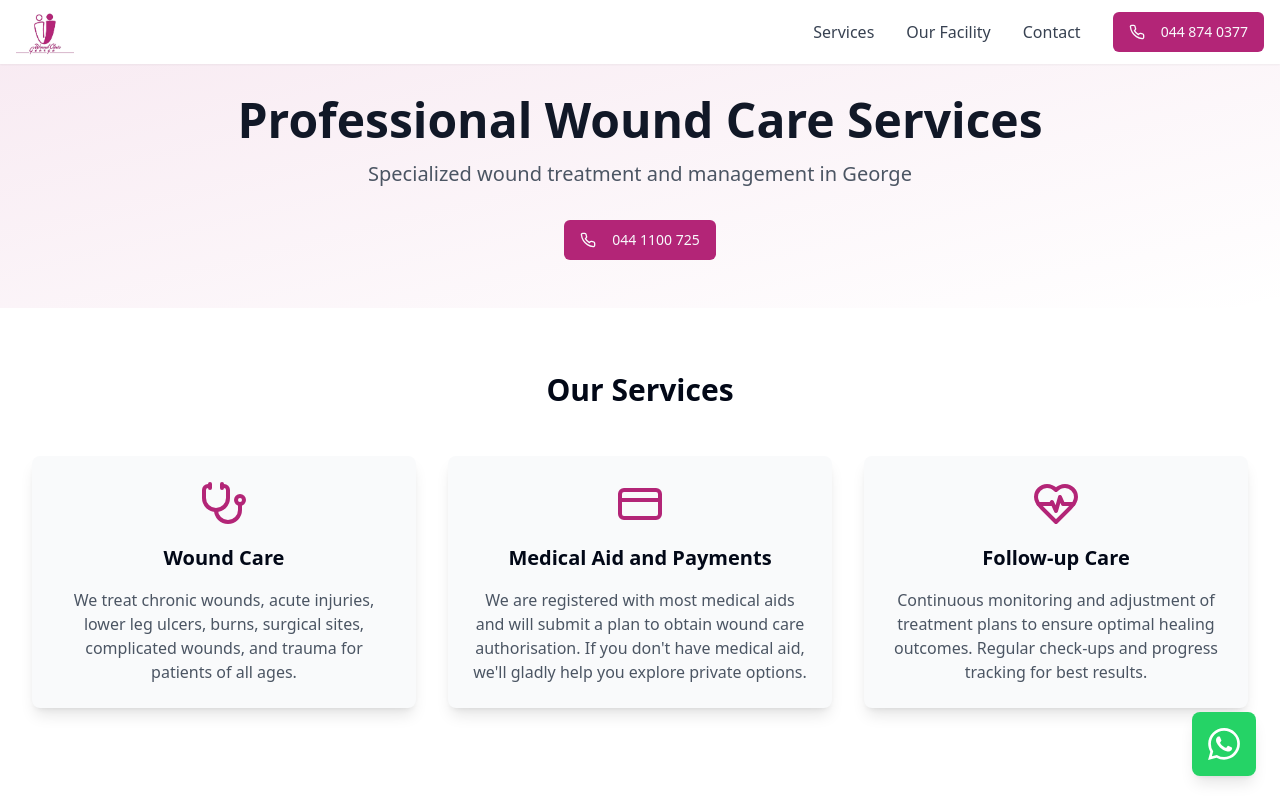
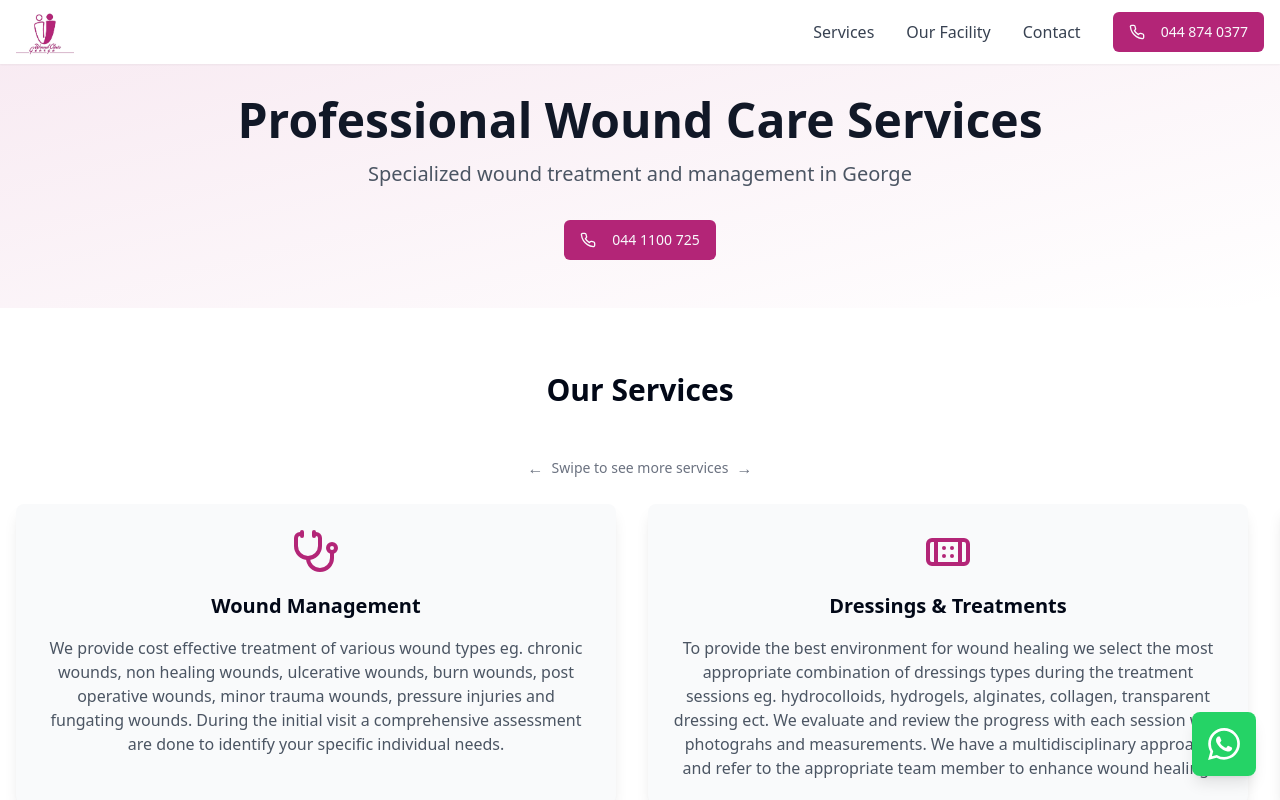
Before and after one commit to swantaan/wound-care-george-site, a React (Vite) app: page / in a window 1280 px wide. Shown: the top 800 px of the page. Built offline with nearby package versions, Linux system fonts and the light colour scheme.

Commit message:
added new paragraphs

```diff
--- a/src/pages/Index.tsx
+++ b/src/pages/Index.tsx
@@ -2,12 +2,12 @@ import { Navigation } from "@/components/Navigation";
 import { Reviews } from "@/components/Reviews";
 import { Button } from "@/components/ui/button";
 import { Card, CardContent } from "@/components/ui/card";
-import { MapPin, Phone, Mail, Stethoscope, Bandage, HeartPulse, CreditCard } from 'lucide-react';
+import { MapPin, Phone, Mail, Stethoscope, Bandage, HeartPulse, CreditCard, Users, Home } from 'lucide-react';
 import { useState, useEffect, useRef } from 'react';
 
 export default function Index() {
   const [activeCard, setActiveCard] = useState(0);
-  const cardRefs = [useRef(null), useRef(null), useRef(null)];
+  const cardRefs = [useRef(null), useRef(null), useRef(null), useRef(null), useRef(null)];
 
   useEffect(() => {
     const observers = cardRefs.map((ref, index) => {
@@ -67,55 +67,88 @@ export default function Index() {
           <h2 className="text-3xl font-bold text-center mb-12">Our Services</h2>
           <div className="relative w-full">
             {/* Mobile scroll indicator */}
-            <div className="flex items-center justify-center gap-2 mb-6 md:hidden">
+            <div className="flex items-center justify-center gap-2 mb-6">
               <span className="text-gray-500">←</span>
               <span className="text-sm text-gray-500">Swipe to see more services</span>
               <span className="text-gray-500">→</span>
             </div>
 
-            <div className="flex md:grid md:grid-cols-3 gap-8 overflow-x-auto pb-8 snap-x snap-mandatory scrollbar-thin scrollbar-thumb-gray-300 scrollbar-track-gray-100 items-stretch px-4 -mx-4 md:mx-0 md:overflow-visible">
-              <Card ref={cardRefs[0]} className="border-none shadow-lg flex-shrink-0 w-[85vw] md:w-full snap-center hover:scale-[1.02] transition-transform bg-gray-50 relative group">
+            <div className="flex gap-8 overflow-x-auto pb-8 snap-x snap-mandatory scrollbar-thin scrollbar-thumb-gray-300 scrollbar-track-gray-100 items-stretch px-4 -mx-4">
+              <div className="flex-shrink-0 w-full max-w-[90vw] md:max-w-[600px] snap-center">
+                <Card ref={cardRefs[0]} className="border-none shadow-lg h-full hover:scale-[1.02] transition-transform bg-gray-50 relative group">
                   <div className="absolute inset-0 bg-gradient-to-r from-transparent via-brand/5 to-transparent opacity-0 group-hover:opacity-100 transition-opacity" />
                   <CardContent className="pt-6 h-full">
                     <div className="flex flex-col items-center h-full">
                       <Stethoscope className="w-12 h-12 text-brand mb-4" />
-                    <h3 className="text-xl font-semibold mb-4">Wound Care</h3>
+                      <h3 className="text-xl font-semibold mb-4">Wound Management</h3>
                       <p className="text-gray-600 text-center">
-                      We treat chronic wounds, acute injuries, lower leg ulcers, burns, surgical sites, complicated wounds, and trauma for patients of all ages.
-                    </p>
-                  </div>
-                </CardContent>
-              </Card>
-              <Card ref={cardRefs[1]} className="border-none shadow-lg flex-shrink-0 w-[85vw] md:w-full snap-center hover:scale-[1.02] transition-transform bg-gray-50 relative group">
-                <div className="absolute inset-0 bg-gradient-to-r from-transparent via-brand/5 to-transparent opacity-0 group-hover:opacity-100 transition-opacity" />
-                <CardContent className="pt-6 h-full">
-                  <div className="flex flex-col items-center h-full">
-                    <CreditCard className="w-12 h-12 text-brand mb-4" />
-                    <h3 className="text-xl font-semibold mb-4">Medical Aid and Payments</h3>
-                    <p className="text-gray-600 text-center">
-                      We are registered with most medical aids and will submit a plan to obtain wound care authorisation.
-                      If you don't have medical aid, we'll gladly help you explore private options.
-                    </p>
-                  </div>
-                </CardContent>
-              </Card>
-              <Card ref={cardRefs[2]} className="border-none shadow-lg flex-shrink-0 w-[85vw] md:w-full snap-center hover:scale-[1.02] transition-transform bg-gray-50 relative group">
-                <div className="absolute inset-0 bg-gradient-to-r from-transparent via-brand/5 to-transparent opacity-0 group-hover:opacity-100 transition-opacity" />
-                <CardContent className="pt-6 h-full">
-                  <div className="flex flex-col items-center h-full">
-                    <HeartPulse className="w-12 h-12 text-brand mb-4" />
-                    <h3 className="text-xl font-semibold mb-4">Follow-up Care</h3>
-                    <p className="text-gray-600 text-center">
-                      Continuous monitoring and adjustment of treatment plans to ensure optimal healing outcomes. Regular check-ups and progress tracking for best results.
+                      We provide cost effective treatment of various wound types eg. chronic wounds, non healing wounds, ulcerative wounds, burn wounds, post operative wounds, minor trauma wounds, pressure injuries and fungating wounds. During the initial visit a comprehensive assessment are done to identify your specific individual needs.
                       </p>
                     </div>
                   </CardContent>
                 </Card>
               </div>
+              <div className="flex-shrink-0 w-full max-w-[90vw] md:max-w-[600px] snap-center">
+                <Card ref={cardRefs[1]} className="border-none shadow-lg h-full hover:scale-[1.02] transition-transform bg-gray-50 relative group">
+                  <div className="absolute inset-0 bg-gradient-to-r from-transparent via-brand/5 to-transparent opacity-0 group-hover:opacity-100 transition-opacity" />
+                  <CardContent className="pt-6 h-full">
+                    <div className="flex flex-col items-center h-full">
+                      <Bandage className="w-12 h-12 text-brand mb-4" />
+                      <h3 className="text-xl font-semibold mb-4">Dressings & Treatments</h3>
+                      <p className="text-gray-600 text-center">
+                      To provide the best environment for wound healing we select the most appropriate combination of dressings types during the treatment sessions eg. hydrocolloids, hydrogels, alginates, collagen, transparent dressing ect. We evaluate and review the progress with each session with photograhs and measurements. We have a multidisciplinary approach and refer to the appropriate team member to enhance wound healing.
+                      </p>
+                    </div>
+                  </CardContent>
+                </Card>
+              </div>
+              <div className="flex-shrink-0 w-full max-w-[90vw] md:max-w-[600px] snap-center">
+                <Card ref={cardRefs[2]} className="border-none shadow-lg h-full hover:scale-[1.02] transition-transform bg-gray-50 relative group">
+                  <div className="absolute inset-0 bg-gradient-to-r from-transparent via-brand/5 to-transparent opacity-0 group-hover:opacity-100 transition-opacity" />
+                  <CardContent className="pt-6 h-full">
+                    <div className="flex flex-col items-center h-full">
+                      <CreditCard className="w-12 h-12 text-brand mb-4" />
+                      <h3 className="text-xl font-semibold mb-4">Medical Aid</h3>
+                      <p className="text-gray-600 text-center">
+                      We deal with all major medical aids and submit medical claims. Payment will be according to the specific protocol and criteria of the medical aid plans. We do apply for special authorisation for the wound management if you need longer term wound management.
+                      </p>
+                    </div>
+                  </CardContent>
+                </Card>
+              </div>
+              <div className="flex-shrink-0 w-full max-w-[90vw] md:max-w-[600px] snap-center">
+                <Card ref={cardRefs[3]} className="border-none shadow-lg h-full hover:scale-[1.02] transition-transform bg-gray-50 relative group">
+                  <div className="absolute inset-0 bg-gradient-to-r from-transparent via-brand/5 to-transparent opacity-0 group-hover:opacity-100 transition-opacity" />
+                  <CardContent className="pt-6 h-full">
+                    <div className="flex flex-col items-center h-full">
+                      <Users className="w-12 h-12 text-brand mb-4" />
+                      <h3 className="text-xl font-semibold mb-4">Support</h3>
+                      <p className="text-gray-600 text-center">
+                      We believe that the care team plays an important role in the healing of the wound and welcomes them to learn how to support the patient.
+                      </p>
+                    </div>
+                  </CardContent>
+                </Card>
+              </div>
+              <div className="flex-shrink-0 w-full max-w-[90vw] md:max-w-[600px] snap-center">
+                <Card ref={cardRefs[4]} className="border-none shadow-lg h-full hover:scale-[1.02] transition-transform bg-gray-50 relative group">
+                  <div className="absolute inset-0 bg-gradient-to-r from-transparent via-brand/5 to-transparent opacity-0 group-hover:opacity-100 transition-opacity" />
+                  <CardContent className="pt-6 h-full">
+                    <div className="flex flex-col items-center h-full">
+                      <Home className="w-12 h-12 text-brand mb-4" />
+                      <h3 className="text-xl font-semibold mb-4">Home Visits</h3>
+                      <p className="text-gray-600 text-center">
+                      Home visits are restricted to patients that can not come to the clinic in the George Municipal area. We visit patients at the frail care facilities in George.
+                      </p>
+                    </div>
+                  </CardContent>
+                </Card>
+              </div>
+            </div>
 
             {/* Scroll progress dots (mobile only) */}
-            <div className="flex justify-center gap-2 mt-4 md:hidden">
-              {[0, 1, 2].map((index) => (
+            <div className="flex justify-center gap-2 mt-4">
+              {[0, 1, 2, 3, 4].map((index) => (
                 <div
                   key={index}
                   className={`w-2 h-2 rounded-full transition-colors ${
```
Lines whose indentation alone changed are shown as unchanged.
